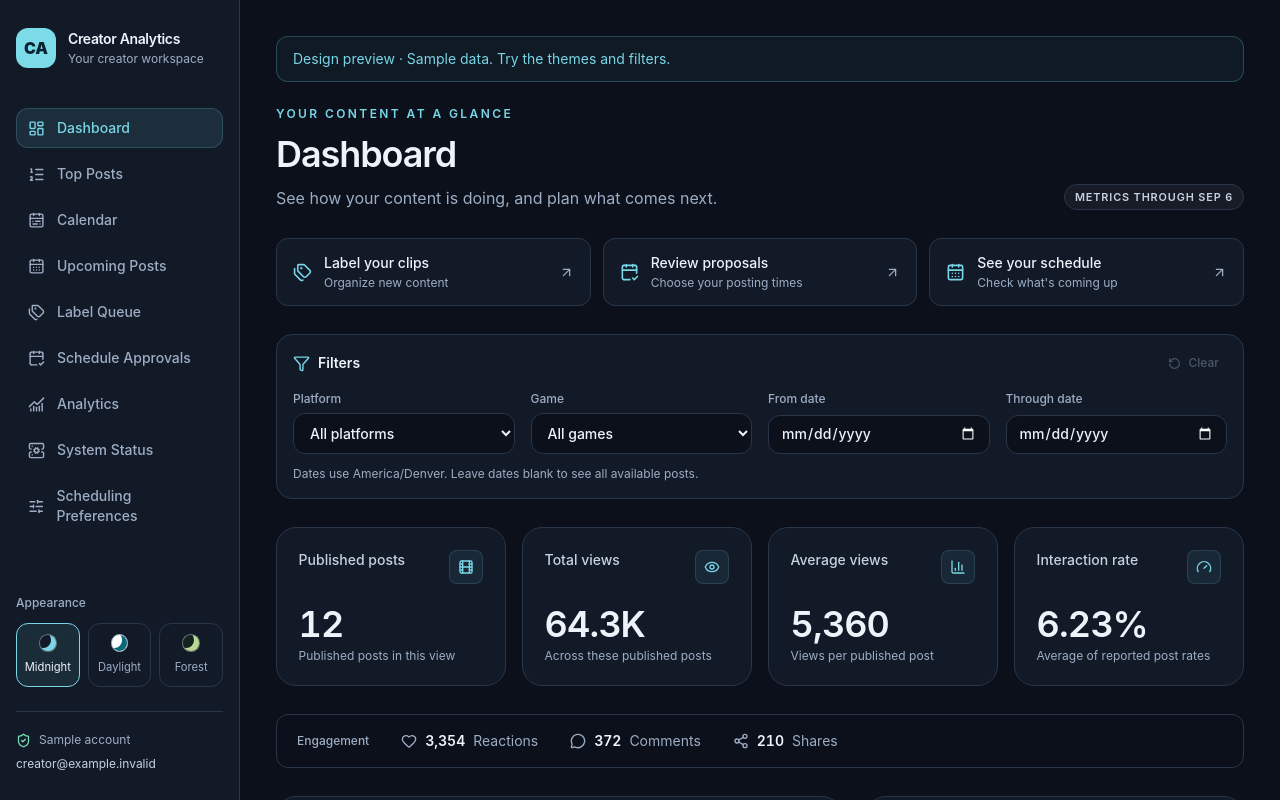
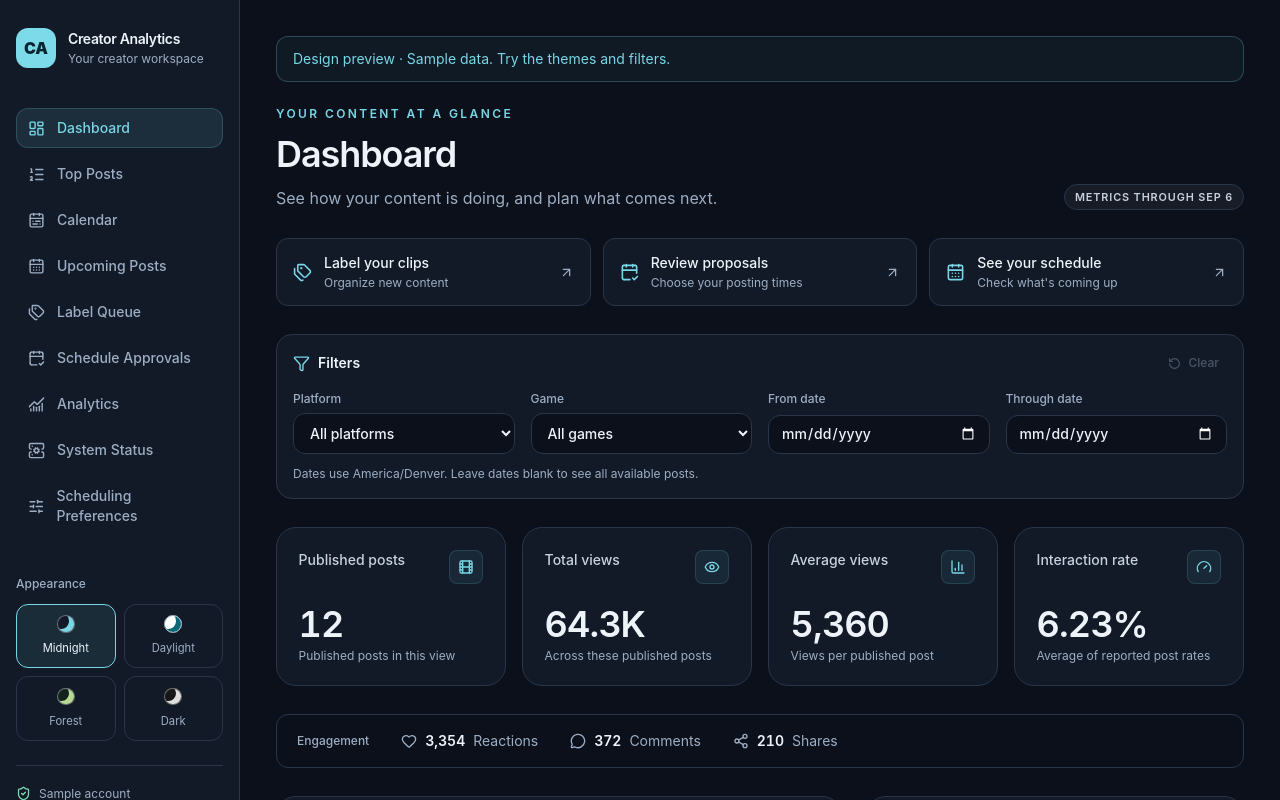
Before and after one commit to Dirkamon/creator-analytics, a Next.js app in the folder apps/web/: page /design-preview in a window 1280 px wide. Shown: the top 800 px of the page. Built offline with nearby package versions, Linux system fonts and the light colour scheme.

Commit message:
feat(web): add neutral Dark appearance theme

```diff
--- a/apps/web/src/app/globals.css
+++ b/apps/web/src/app/globals.css
@@ -59,6 +59,26 @@
   --danger: #f5a8b0;
   --info: #a7c9e9;
   --applied: #cdb6ee;
+}
+
+:root[data-theme="dark"] {
+  color-scheme: dark;
+  --canvas: #0d0d0d;
+  --surface: #171717;
+  --surface-raised: #242424;
+  --foreground: #f5f5f5;
+  --secondary: #d4d4d4;
+  --muted: #a8a8a8;
+  --line: #363636;
+  --accent: #dedede;
+  --accent-solid: #e5e5e5;
+  --accent-hover: #ffffff;
+  --on-accent: #171717;
+  --success: #86d9ad;
+  --warning: #e9c77b;
+  --danger: #f09ca7;
+  --info: #a5bff0;
+  --applied: #c7b4eb;
 }
 
 @theme inline {
@@ -177,6 +197,10 @@ textarea {
     background: #13231d;
     box-shadow: inset -5px -3px #b7d993;
   }
+  .theme-swatch[data-swatch="dark"] {
+    background: #171717;
+    box-shadow: inset -5px -3px #dedede;
+  }
 }
 
 @media (prefers-reduced-motion: reduce) {
--- a/apps/web/src/components/shell/theme-selector.tsx
+++ b/apps/web/src/components/shell/theme-selector.tsx
@@ -62,7 +62,7 @@ export function ThemeSelector({ compact = false }: { compact?: boolean }) {
       <legend className="text-muted mb-3 text-xs font-medium">
         Appearance
       </legend>
-      <div className="grid grid-cols-3 gap-2">
+      <div className="grid grid-cols-2 gap-2">
         {THEMES.map((item) => (
           <button
             aria-pressed={theme === item.id}
--- a/apps/web/src/lib/theme.ts
+++ b/apps/web/src/lib/theme.ts
@@ -2,6 +2,7 @@ export const THEMES = [
   { id: "midnight", label: "Midnight" },
   { id: "daylight", label: "Daylight" },
   { id: "forest", label: "Forest" },
+  { id: "dark", label: "Dark" },
 ] as const;
 
 export type Theme = (typeof THEMES)[number]["id"];
```
Also changed, not shown: 2 other files (tests, documents, lock files or other folders).
